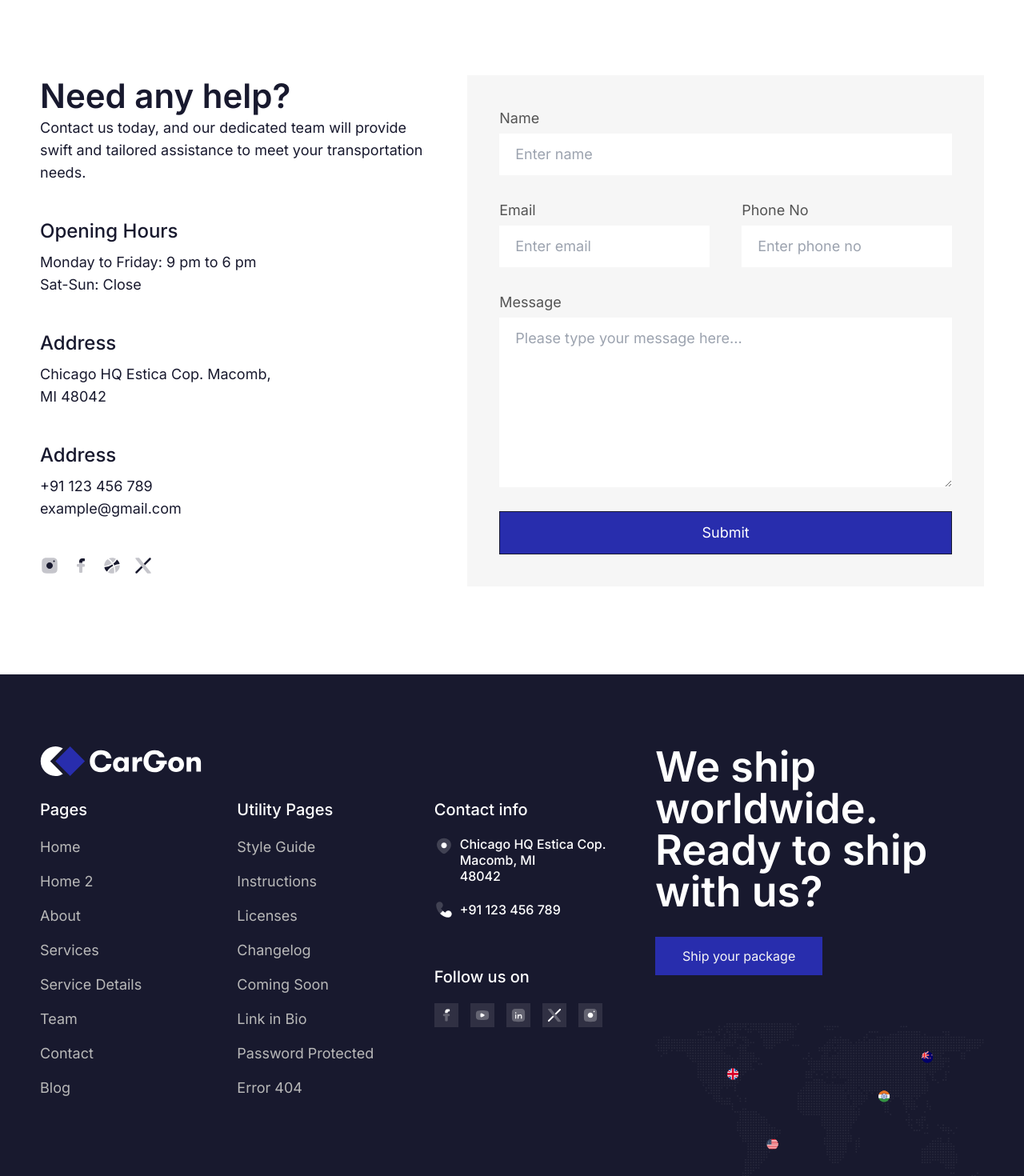
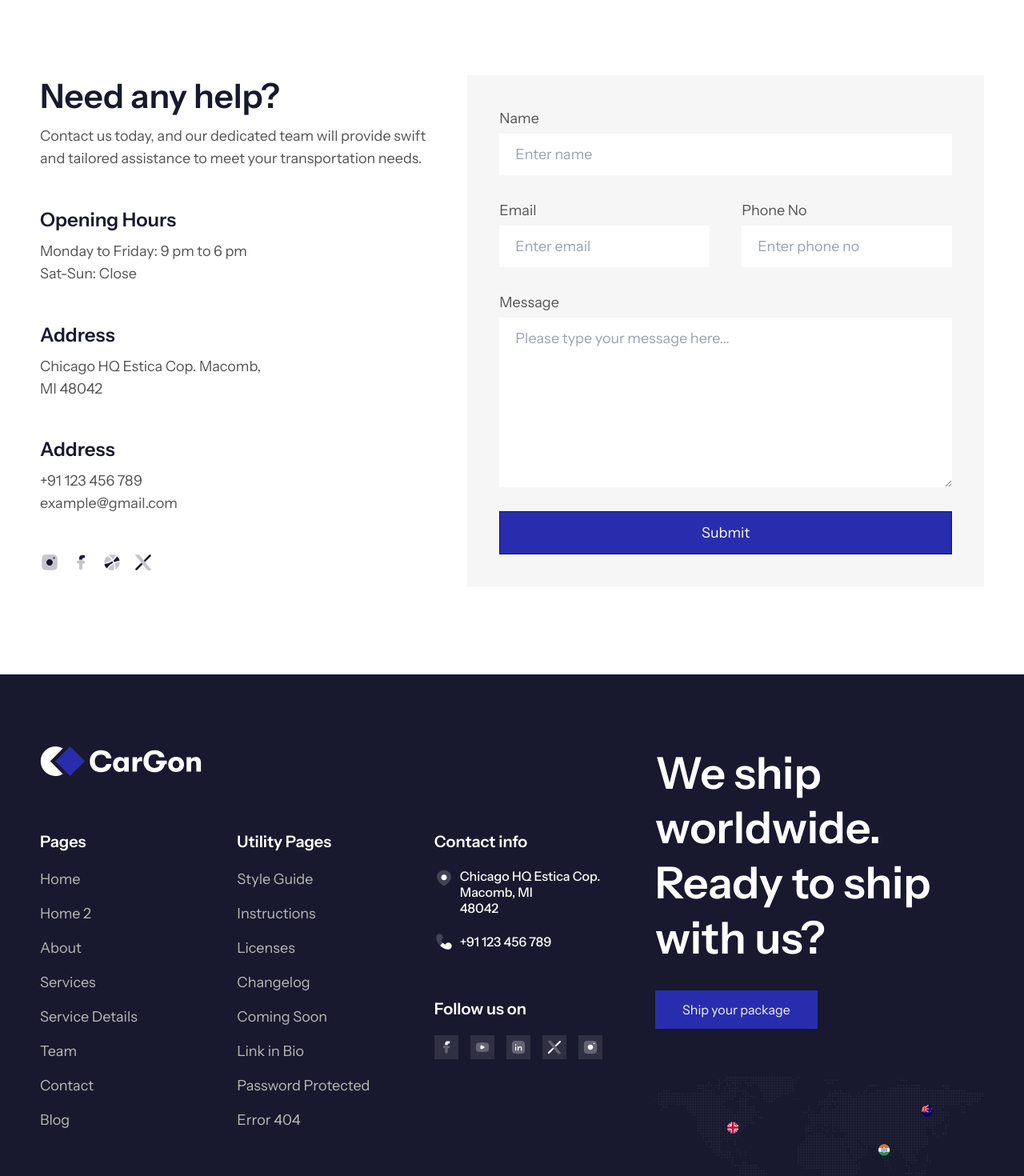
Before and after one commit to alhassan50/CarGon, a Next.js app: page /contact in a window 1280 px wide. Shown: the part 320-1790 px from the top of the page at 80% size. Built offline with nearby package versions, Linux system fonts and the light colour scheme.

Commit message:
Change font style

```diff
--- a/app/components/contact/Info.tsx
+++ b/app/components/contact/Info.tsx
@@ -6,7 +6,7 @@ export default function Info() {
   return (
     <div className='grid gap-[30px]'>
         <div>
-            <h2>
+            <h2 className='mb-[10px]'>
                 Need any help?
             </h2>
 
@@ -16,7 +16,7 @@ export default function Info() {
         </div>
 
         <div>
-            <h4 className='mb-[10px]'>
+            <h4 className='mb-[10px] font-[600]'>
                 Opening Hours
             </h4>
 
@@ -30,7 +30,7 @@ export default function Info() {
         </div>
 
         <div>
-            <h4 className='mb-[10px]'>
+            <h4 className='mb-[10px] font-[600]'>
                 Address
             </h4>
 
@@ -44,7 +44,7 @@ export default function Info() {
         </div>
 
         <div>
-            <h4 className='mb-[10px]'>
+            <h4 className='mb-[10px] font-[600]'>
                 Address
             </h4>
 
--- a/app/components/shared/Footer.tsx
+++ b/app/components/shared/Footer.tsx
@@ -36,27 +36,27 @@ const renderSocialIcons = SOCIAL_ICONS.map(icon => (
 export default function Footer() {
   return (
     <footer className='bg-[#18192e] text-[#b9b9b9] pt-[90px] pb-[40px]'>
-        <div className='mx-[15px] md:mx-[30px] lg:mx-[50px]'>
+        <div className='mx-[15px] md:mx-[30px] lg:mx-[50px] x-lg:mx-[70px]'>
             <div className='grid gap-[50px] md-lg:grid-cols-[1.75fr,1fr]'>
                 <div>
                     <Logo theme='light' />
-                    <div className='grid gap-[20px] md:grid-cols-3 mt-[30px]'>
+                    <div className='grid gap-[20px] md:grid-cols-3 mt-[30px] md:mt-[70px]'>
                         <div>
-                            <h4 className='text-[20px] text-white mb-[20px]'>Pages</h4>
+                            <h4 className='text-[20px] text-white mb-[20px] font-semibold'>Pages</h4>
                             <ul className='grid gap-[15px]'>
                                 {renderFooterLinks(MAIN_PAGES)}
                             </ul>
                         </div>
 
                         <div>
-                            <h4 className='text-[20px] text-white mb-[20px]'>Utility Pages</h4>
+                            <h4 className='text-[20px] text-white mb-[20px] font-semibold'>Utility Pages</h4>
                             <ul className='grid gap-[15px]'>
                                 {renderFooterLinks(UTIL_PAGES)}
                             </ul>
                         </div>
 
                         <div>
-                            <h4 className='text-[20px] text-white mb-[20px]'>Contact info</h4>
+                            <h4 className='text-[20px] text-white mb-[20px] font-semibold'>Contact info</h4>
 
                             <div className='mb-[60px] grid gap-5'>
                                 <div className='flex gap-2 items-start'>
@@ -93,7 +93,7 @@ export default function Footer() {
                             </div>
 
                             <div>
-                                <h4 className='text-[20px] text-white mb-[20px]'>Follow us on</h4>
+                                <h4 className='text-[20px] text-white mb-[20px] font-semibold'>Follow us on</h4>
 
                                 <ul className='flex gap-[15px]'>
                                     {renderSocialIcons}
@@ -105,7 +105,7 @@ export default function Footer() {
 
                 <div>
                     <div className='mb-[60px] '>
-                        <h1 className='text-white mb-[30px] leading-none text-[30px] xsm:text-[40px] sm:text-[48px] md:text-[52px] lg:text-[52px]'>
+                        <h1 className='text-white mb-[30px] leading-tight text-[30px] xsm:text-[40px] sm:text-[48px] md:text-[52px] lg:text-[55px]'>
                             We ship worldwide.
                             Ready to ship with us?
                         </h1>
--- a/app/globals.css
+++ b/app/globals.css
@@ -27,6 +27,10 @@
 @layer utilities {
   h1, h2, h3, h4, h5, h6, p {
     @apply leading-tight text-primaryBlack
+  }
+
+  p {
+    @apply text-[#545454] font-normal
   }
 
   main {
--- a/app/layout.tsx
+++ b/app/layout.tsx
@@ -1,12 +1,12 @@
 import type { Metadata } from "next";
-import { Inter } from "next/font/google";
+import { Poppins, Instrument_Sans } from "next/font/google";
 import "./globals.css";
 
 //components
 import Navbar from "./components/shared/Navbar";
 import Footer from "./components/shared/Footer";
 
-const inter = Inter({ subsets: ["latin"] });
+const poppins = Instrument_Sans({ subsets: ["latin"], weight: ["400", "500", "600", "700"] });
 
 export const metadata: Metadata = {
   title: "Create Next App",
@@ -20,7 +20,7 @@ export default function RootLayout({
 }>) {
   return (
     <html lang="en">
-      <body className={inter.className}>
+      <body className={poppins.className}>
         <Navbar />
         {children}
         <Footer />
```
